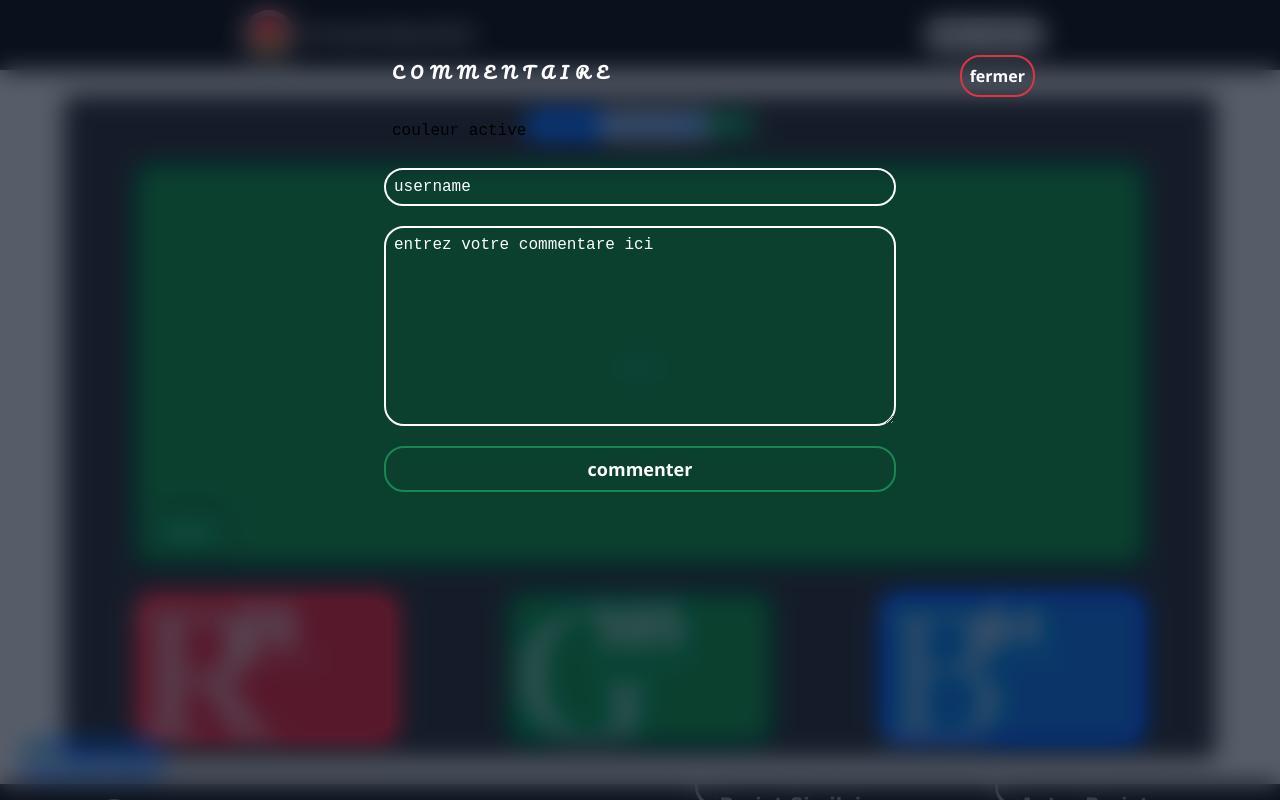
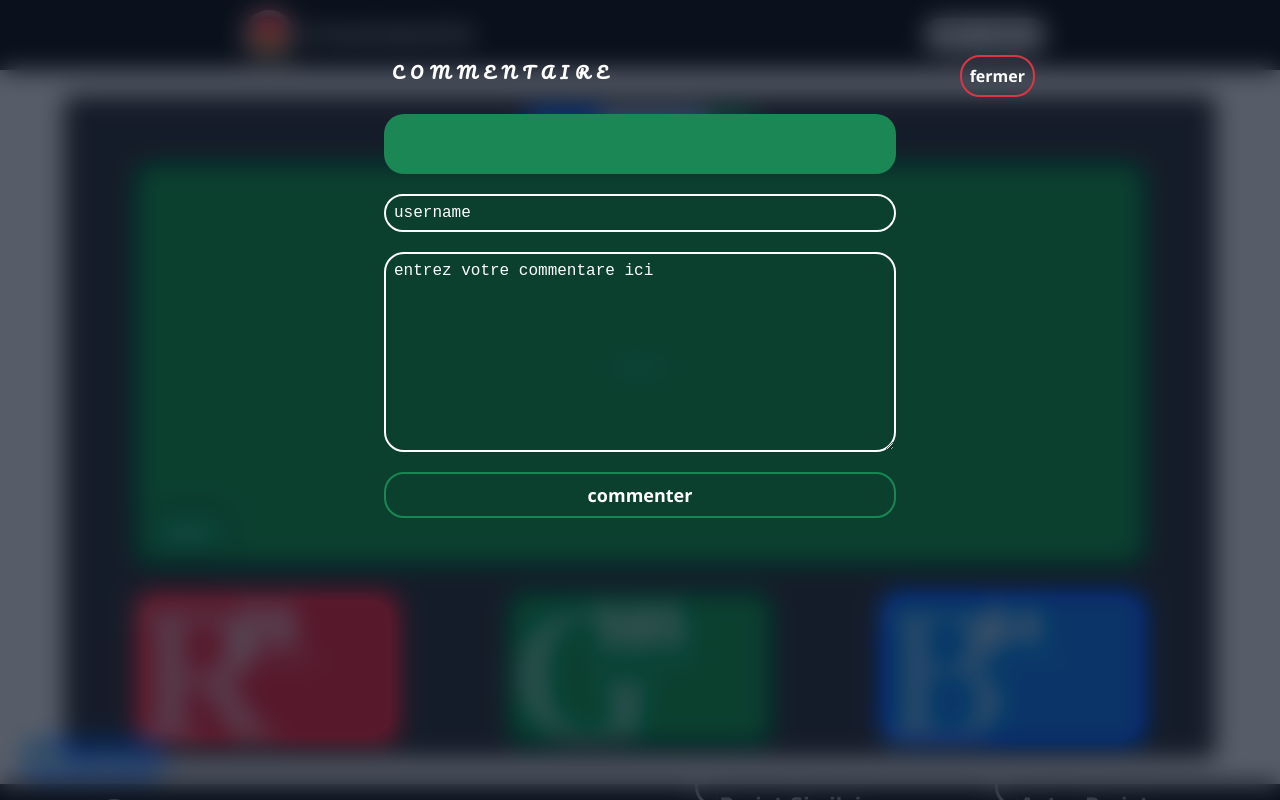
Before and after one commit to Tostenn/colorland, a PHP site: page / in a window 1280 px wide. Run offline with PHP 8.4, Linux system fonts and the light colour scheme.

Commit message:
mise en forme de la color du cmt

```diff
--- a/index.html
+++ b/index.html
@@ -119,7 +119,7 @@
             <form action="" id="comment">
                 <div class="fermer">fermer</div>
                 <h3>commentaire </h3>
-                <div class="clor">couleur active</div>
+                <div class="clor"></div>
                 <input type="text" name="username" placeholder="username">
                 <textarea name="cmmt" placeholder="entrez votre commentare ici"></textarea>
                 <button>commenter</button>
--- a/static/css/avis.css
+++ b/static/css/avis.css
@@ -75,6 +75,13 @@
     border-radius: 20px;
     font-family: 'Courier New', Courier, monospace;
 }
+.avis .clor{
+    background-color: var(--cl-green);
+    padding: .7em;
+    height: 60px;
+    color: #ffffff6b;
+    transition: background-color 0.3s;
+}
 .avis form .fermer{
     position: absolute;
     top: 5px;
@@ -110,6 +117,7 @@
     border:2px solid var(--cl-green);
 }
 
+
 .avis form button:hover,
 .avis form .fermer:hover{
     transition: all .3s ease-in-out;
--- a/static/js/comment.js
+++ b/static/js/comment.js
@@ -7,6 +7,7 @@
 // afficher les commentaier
 
 import { Forms } from "./formulaire.js";
+import { Color } from "./color.js";
 
 /**
  * gestion des commaitaire
@@ -15,21 +16,27 @@ export class Comment{
     /**
      *
      * @param {HTMLElement} parent
+     * @param {Color} color
      */
     CLASS_CSS = 'active'
-    constructor(parent){
+    constructor(parent,color){
         this.parent = parent
+        this.color = color
         this.butAvis = this.parent.querySelector('.comment')
+
+        // actualiser la color ducommantaire
+        this.colorCmt = this.parent.querySelector('.clor')
 
         // ouvrir la section commentaire
         this.omb = this.parent.querySelector('.omb')
         this.butAvis.onclick = ()=>this.butAvisToggle()
 
-        this.butAvisToggle()
 
         // fermer la section commentaire
         this.fermer = this.parent.querySelector('.fermer')
         this.fermer.onclick = ()=>this.butAvisToggle()
+        this.butAvisToggle()
+
 
         // validation des données
         this.form = this.parent.querySelector('form')
@@ -56,6 +63,8 @@ export class Comment{
 
     butAvisToggle(){
         this.omb.classList.toggle(this.CLASS_CSS)
+        this.colorCmt.style.backgroundColor = this.color.formateRGB()
+        // this.colorCmt.innerHTML = this.color.formateRGB()
     }
 
     validationForm(){
--- a/static/js/index.js
+++ b/static/js/index.js
@@ -33,4 +33,4 @@ const pop = new Popup(popParent,copyButton,color)
 //     .catch(l => console.log(l))
 const sectionAvis = document.querySelector('.avis')
 
-const cmt = new Comment(sectionAvis)
+const cmt = new Comment(sectionAvis,color)
```
